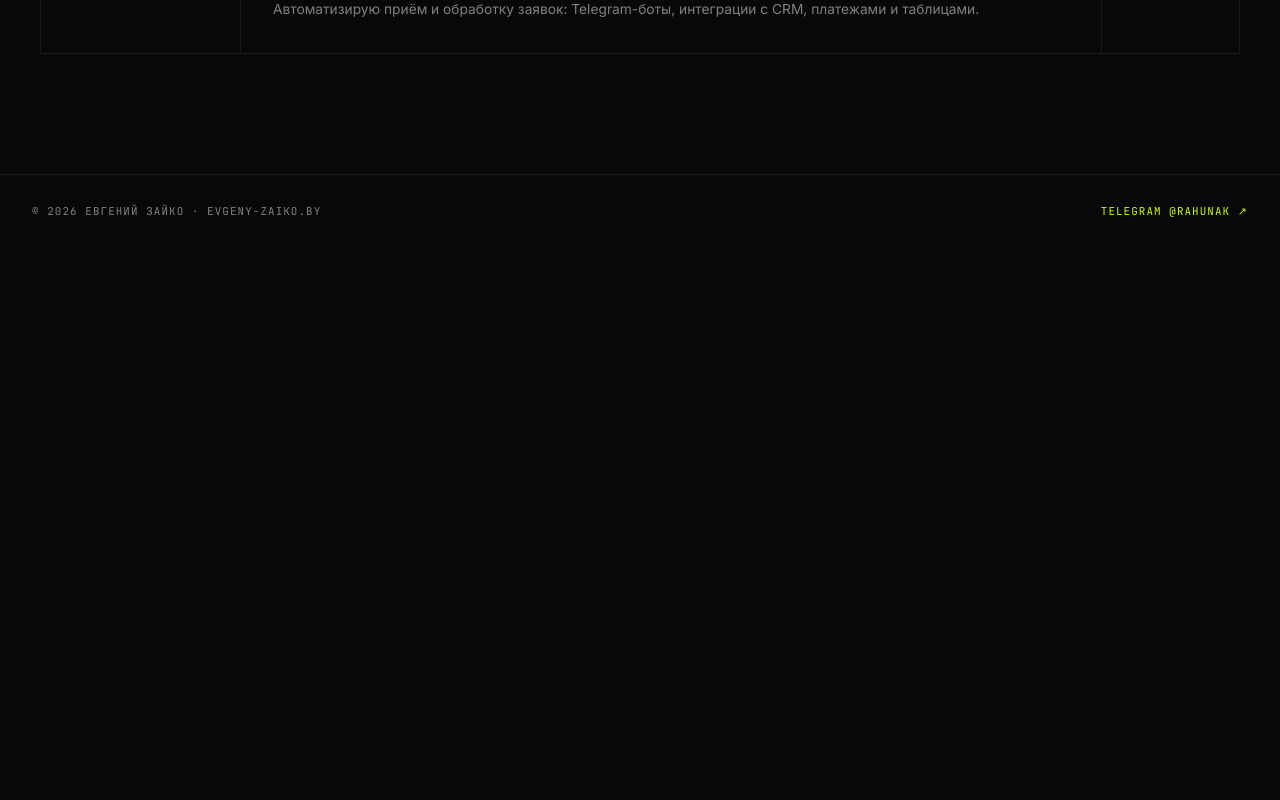
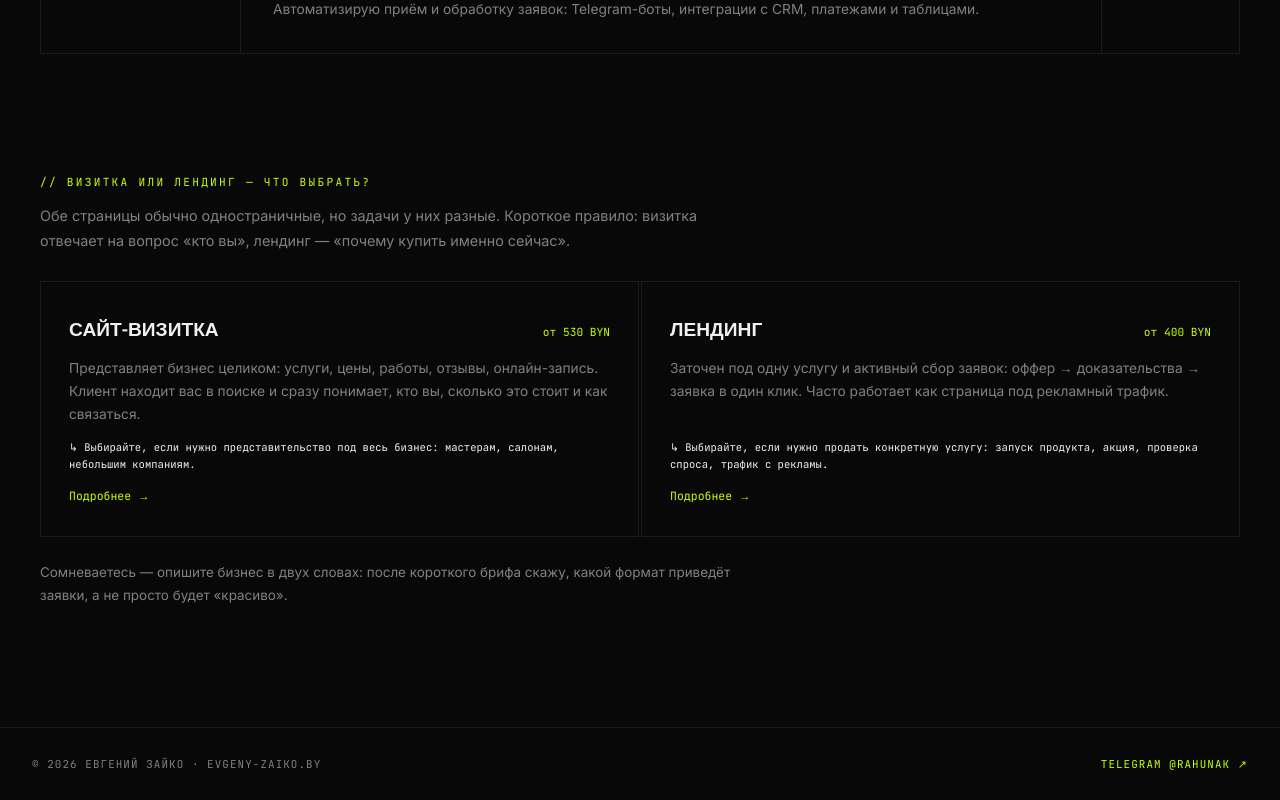
Before and after one commit to chanelanalovich-cyber/evgeny-zaiko.by, a Next.js app: page /uslugi in a window 1280 px wide. Shown: the part 1254-2054 px from the top of the page. Before the commit the page ends 1501 px from the top, so only its background shows below. Built offline with nearby package versions, Linux system fonts and the light colour scheme.

Commit message:
feat: landing vs vizitka

```diff
--- a/app/uslugi/page.tsx
+++ b/app/uslugi/page.tsx
@@ -30,6 +30,21 @@ const jsonLd = {
     name: s.title,
     url: `${SITE_URL}/uslugi/${s.slug}`,
   })),
+};
+
+/** Форматы для блока «Визитка или лендинг — что выбрать?» (кластеры C и B ядра).
+ *  Цены и названия — из services, единый источник коммерческих данных. */
+const comparisonSlugs = ["sajt-vizitka", "landing-page"] as const;
+
+const comparisonNotes: Record<string, { task: string; when: string }> = {
+  "sajt-vizitka": {
+    task: "Представляет бизнес целиком: услуги, цены, работы, отзывы, онлайн-запись. Клиент находит вас в поиске и сразу понимает, кто вы, сколько это стоит и как связаться.",
+    when: "Выбирайте, если нужно представительство под весь бизнес: мастерам, салонам, небольшим компаниям.",
+  },
+  "landing-page": {
+    task: "Заточен под одну услугу и активный сбор заявок: оффер → доказательства → заявка в один клик. Часто работает как страница под рекламный трафик.",
+    when: "Выбирайте, если нужно продать конкретную услугу: запуск продукта, акция, проверка спроса, трафик с рекламы.",
+  },
 };
 
 export default function ServicesIndexPage() {
@@ -188,6 +203,135 @@ export default function ServicesIndexPage() {
             ))}
           </div>
         </section>
+
+        {/* «Визитка или лендинг» — частый вопрос клиентов до заявки: сравнение форматов
+            закрывает возражение и перелинковывает кластеры B и C ядра. */}
+        <section style={{ padding: "0 32px 120px" }}>
+          <div style={{ maxWidth: 1200, margin: "0 auto" }}>
+            <div style={{ marginBottom: 28 }}>
+              <div className="section-label" style={{ marginBottom: 14 }}>
+                {"// Визитка или лендинг — что выбрать?"}
+              </div>
+              <p
+                style={{
+                  fontFamily: "var(--font-body)",
+                  fontSize: "0.9rem",
+                  lineHeight: 1.7,
+                  color: "var(--muted)",
+                  maxWidth: 720,
+                  margin: 0,
+                }}
+              >
+                Обе страницы обычно одностраничные, но задачи у них разные. Короткое правило:
+                визитка отвечает на вопрос «кто вы», лендинг — «почему купить именно сейчас».
+              </p>
+            </div>
+
+            <div style={{ display: "flex", gap: 2, flexWrap: "wrap" }}>
+              {comparisonSlugs.map((slug) => {
+                const s = services.find((x) => x.slug === slug);
+                const note = s ? comparisonNotes[s.slug] : undefined;
+                if (!s || !note) return null;
+                return (
+                  <Link
+                    key={s.slug}
+                    href={`/uslugi/${s.slug}`}
+                    className="project-card"
+                    style={{
+                      flex: 1,
+                      minWidth: 320,
+                      border: "1px solid var(--border)",
+                      background: "var(--bg)",
+                      padding: "32px 28px",
+                      textDecoration: "none",
+                      display: "flex",
+                      flexDirection: "column",
+                      gap: 14,
+                    }}
+                  >
+                    <div
+                      style={{
+                        display: "flex",
+                        justifyContent: "space-between",
+                        alignItems: "baseline",
+                        gap: 12,
+                        flexWrap: "wrap",
+                      }}
+                    >
+                      <h3
+                        style={{
+                          fontFamily: "var(--font-display)",
+                          fontWeight: 700,
+                          fontSize: "1.2rem",
+                          textTransform: "uppercase",
+                          color: "var(--text)",
+                          margin: 0,
+                        }}
+                      >
+                        {s.name}
+                      </h3>
+                      <span
+                        style={{
+                          fontFamily: "var(--font-mono)",
+                          fontSize: "0.7rem",
+                          color: "var(--accent)",
+                          whiteSpace: "nowrap",
+                        }}
+                      >
+                        {s.priceLabel}
+                      </span>
+                    </div>
+                    <p
+                      style={{
+                        fontFamily: "var(--font-body)",
+                        fontSize: "0.86rem",
+                        lineHeight: 1.65,
+                        color: "var(--muted)",
+                        margin: 0,
+                      }}
+                    >
+                      {note.task}
+                    </p>
+                    <div
+                      style={{
+                        fontFamily: "var(--font-mono)",
+                        fontSize: "0.66rem",
+                        lineHeight: 1.6,
+                        color: "var(--text)",
+                        marginTop: "auto",
+                      }}
+                    >
+                      ↳ {note.when}
+                    </div>
+                    <span
+                      style={{
+                        fontFamily: "var(--font-mono)",
+                        fontSize: "0.72rem",
+                        color: "var(--accent)",
+                      }}
+                    >
+                      Подробнее →
+                    </span>
+                  </Link>
+                );
+              })}
+            </div>
+
+            <p
+              style={{
+                fontFamily: "var(--font-body)",
+                fontSize: "0.84rem",
+                lineHeight: 1.7,
+                color: "var(--muted)",
+                maxWidth: 720,
+                margin: "24px 0 0",
+              }}
+            >
+              Сомневаетесь — опишите бизнес в двух словах: после короткого брифа скажу, какой
+              формат приведёт заявки, а не просто будет «красиво».
+            </p>
+          </div>
+        </section>
       </main>
       <Footer />
     </div>
```
